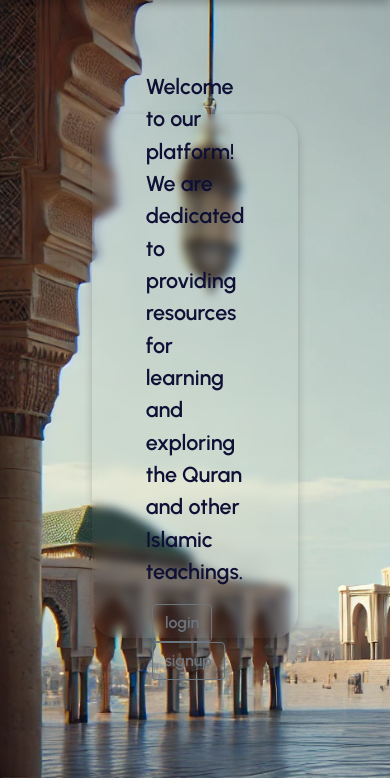
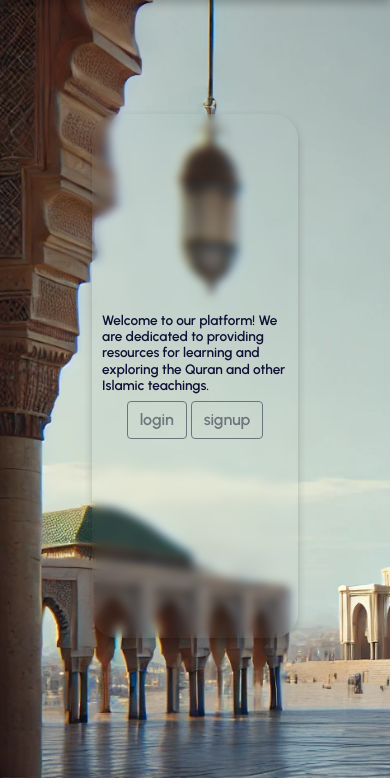
Before and after one commit to bochamaakram/project-ajile, a PHP site: page / in a window 390 px wide. Shown: the part 66-844 px from the top of the page. Run offline with PHP 8.4, Linux system fonts and the light colour scheme.

```diff
--- a/index.php
+++ b/index.php
@@ -114,6 +114,25 @@
     background-color: #E3F4F4;
     border-radius: 10px 20px;
   }
+  /* Remove padding for screens smaller than 400px */
+  h3{
+    font-size: 1.4rem;
+  }
+  @media (max-width: 400px) {
+    h3 {
+      font-weight: small !important;
+      font-size: 0.85rem;
+      padding: 0;
+    }
+  .section {
+    height: 100%;
+    display: flex;
+    flex-direction: column;
+    justify-content: center;
+    align-items: center;
+    padding:10px ;
+  }
+  }
 </style>
 </head>
 <body>
@@ -155,9 +174,9 @@
 
   <div class="main-wrapper about-container">
     <div class="container py-5 section right col-xs-9">
-      <p class="col-md-8 fs-4 " style="color:#0F1035;">
+      <h3 style="color:#0F1035;">
         Welcome to our platform! We are dedicated to providing resources for learning and exploring the Quran and other Islamic teachings.
-      </p>
+      </h3>
       <div id="gotop">
         <a href="login.php"><button class="btn btn-outline-secondary" type="button">login</button></a>
         <a href="signup.php"><button class="btn btn-outline-secondary" type="button">signup </button></a><br>
--- a/quranAr.php
+++ b/quranAr.php
@@ -335,7 +335,6 @@ direction: ltr;
   <?php } ?>
 
 </div>
-
 <script>
 document.addEventListener("DOMContentLoaded", () => {
   // للطلاب
```
Also changed, not shown: indexAr.php (+21 -2 lines).
